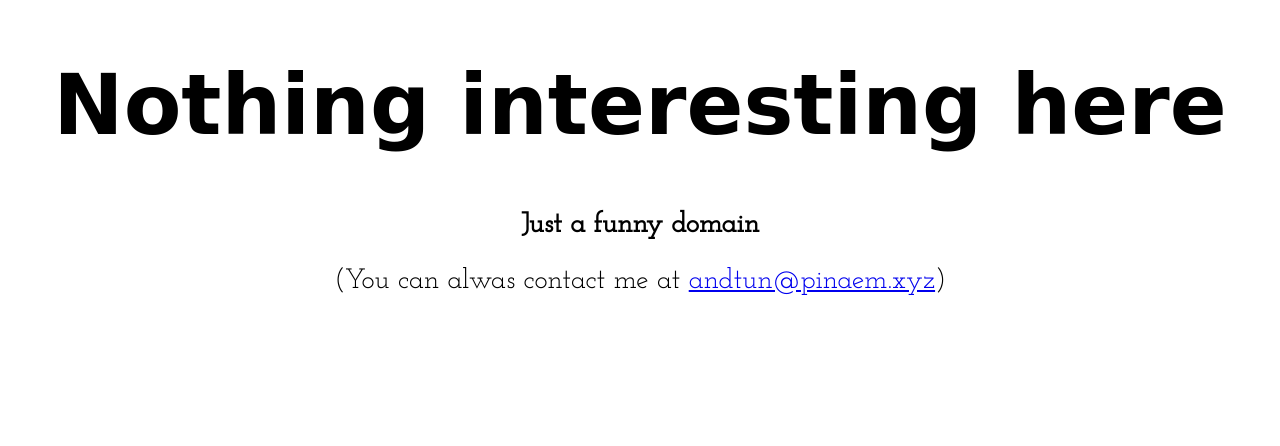
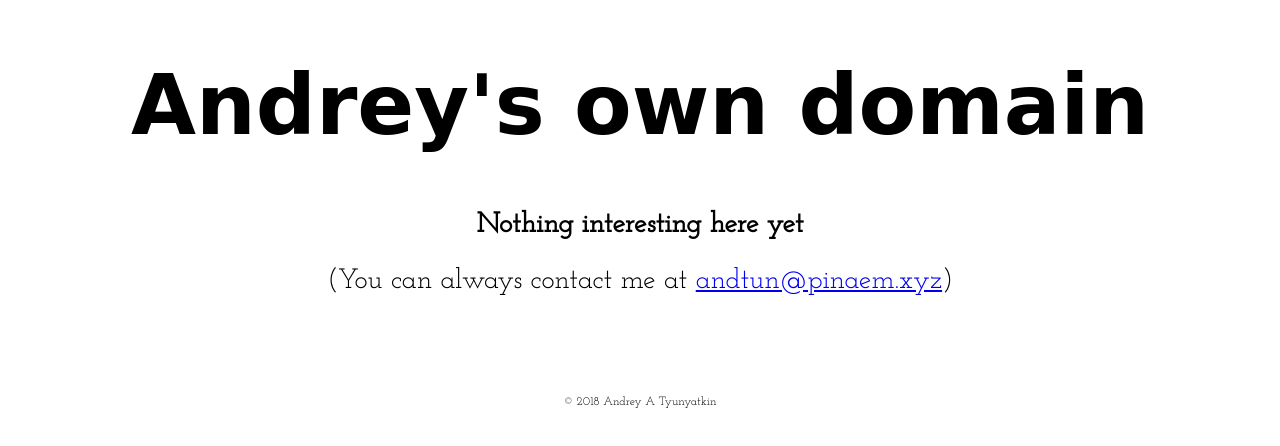
Before and after one commit to andtun/pinaem.xyz, a plain HTML site: page index.html in a window 1280 px wide. Drawn offline with Linux system fonts and the light colour scheme; a web font is replaced by a local one.

Commit message:
new post

```diff
--- a/index.html
+++ b/index.html
@@ -14,13 +14,20 @@
 			text-align: center;
 		}
 
+		footer {
+			font-size: 12px;
+			margin-top: 8%;
+		}
+
 	</style>
 </head>
 <body>
 
-<h1>Nothing interesting here</h1>
-<b>Just a funny domain</b>
+<h1>Andrey's own domain</h1>
+<b>Nothing interesting here yet</b>
 
-<p>(You can alwas contact me at <a href="mailto:sales@pinaem.xyz">andtun@pinaem.xyz</a>)</p>
+<p>(You can always contact me at <a href="mailto:sales@pinaem.xyz">andtun@pinaem.xyz</a>)</p>
+
+<footer>© 2018 Andrey A Tyunyatkin</footer>
 </body>
 </html>
```
